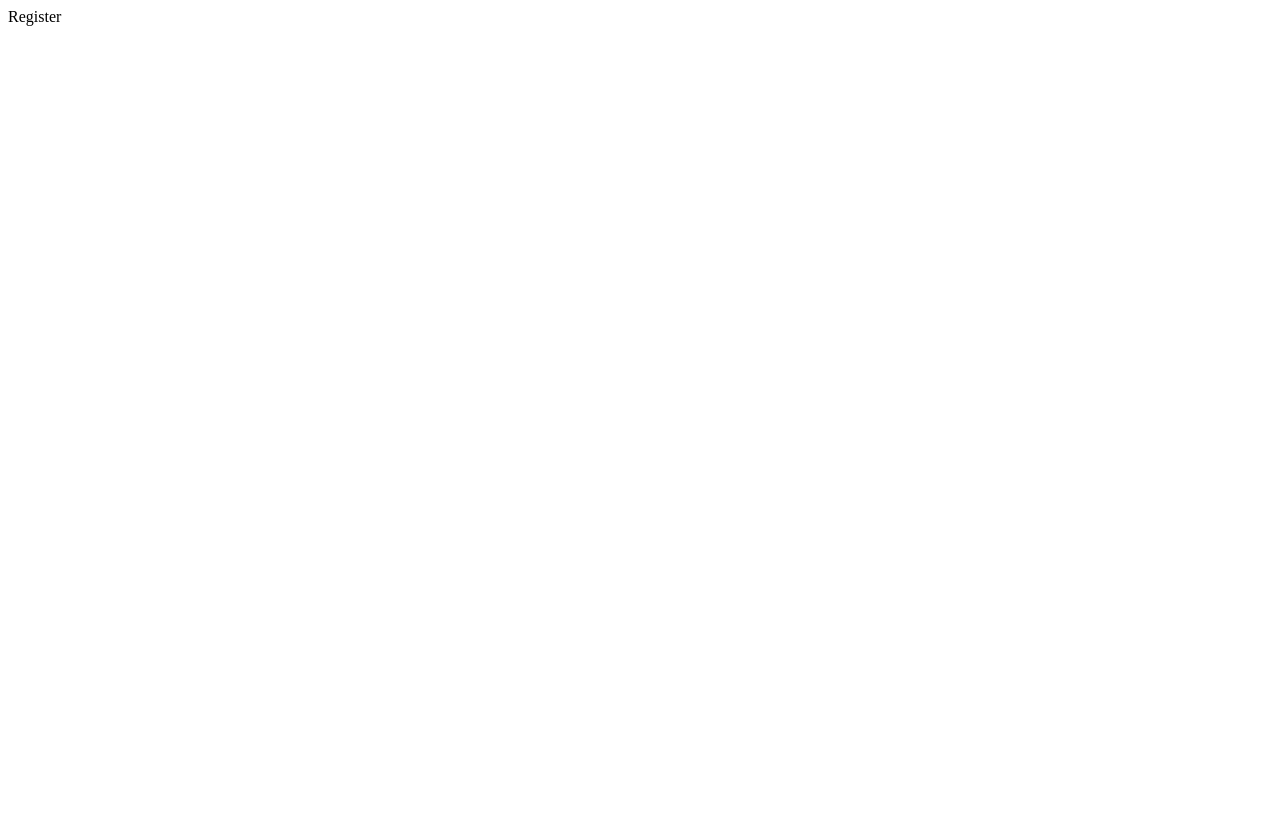
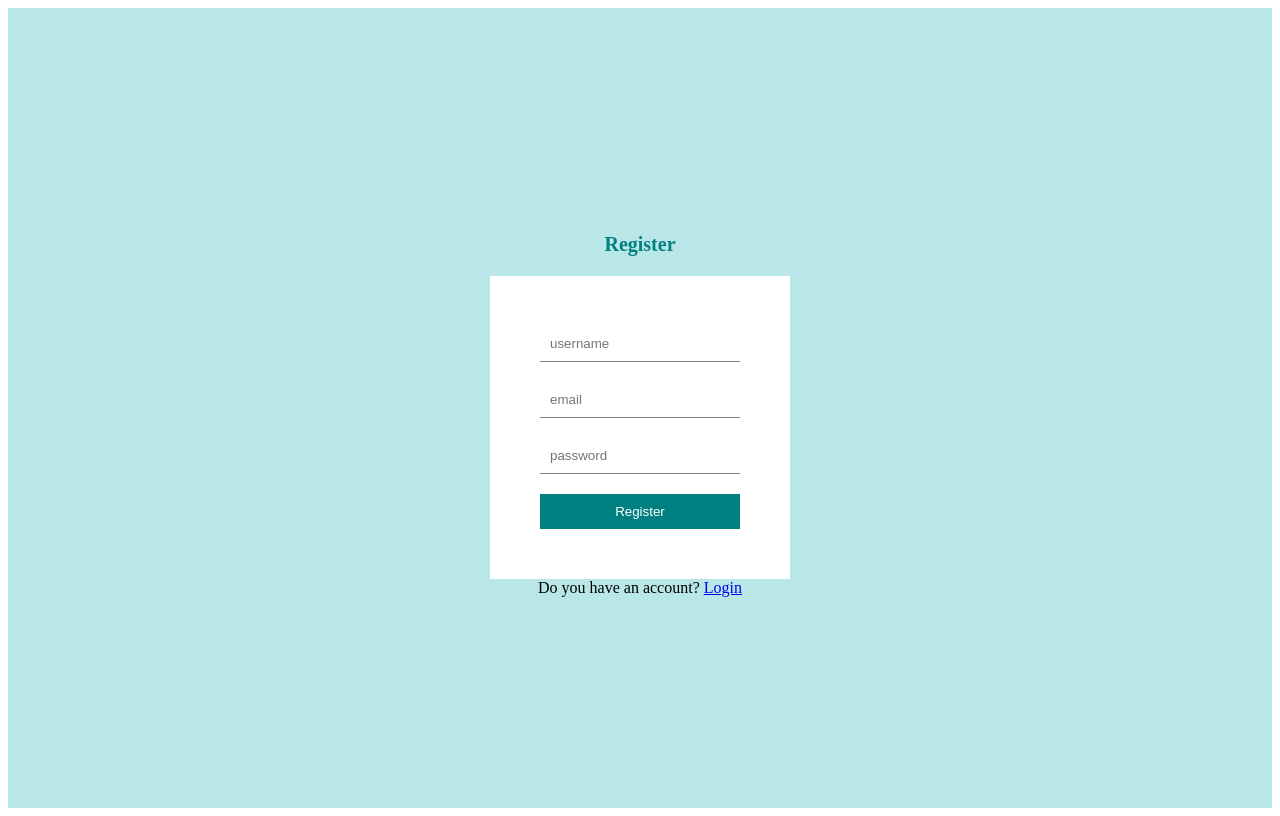
Before and after one commit to AhmadBahr/Blog-App, a React (Vite) app in the folder client/: page /register in a window 1280 px wide. Built offline with nearby package versions, Linux system fonts and the light colour scheme.

Commit message:
reigster page done

```diff
--- a/client/src/pages/Register.jsx
+++ b/client/src/pages/Register.jsx
@@ -2,7 +2,16 @@ import React from 'react'
 
 const Register = () => {
   return (
-    <div>Register</div>
+    <div className='auth'>
+        <h1>Register</h1>
+        <form>
+            <input required type="text" placeholder='username' />
+            <input required type="email" placeholder='email' />
+            <input required type="password" placeholder='password' />
+            <button>Register</button>
+        </form>
+        <span>Do you have an account? <a href="/login">Login</a></span>
+    </div>
   )
 }
 
```
